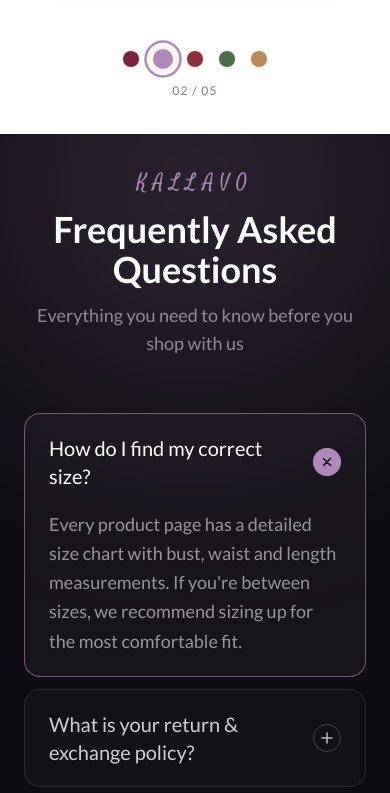
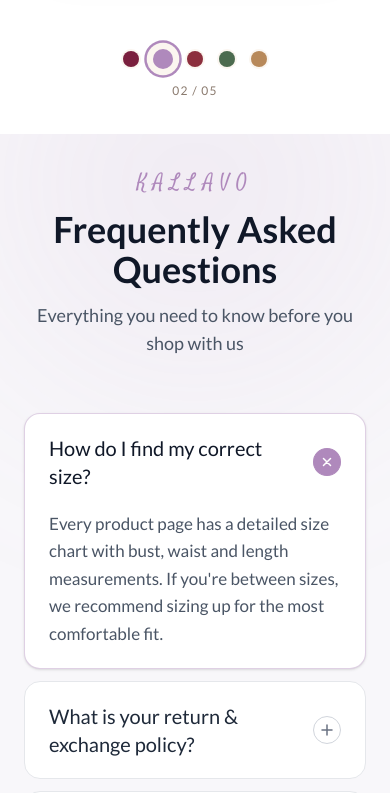
Before and after one commit to varunmathur19/kallavo, a Next.js app: page / in a window 390 px wide. Shown: the part 5780-6573 px from the top of the page. Built offline with nearby package versions, Linux system fonts and the light colour scheme.

Commit message:
new arrival

```diff
--- /dev/null
+++ b/app/about/page.jsx
@@ -0,0 +1,13 @@
+import react from "react";
+import Header from "@/component/home/Header";
+import Footer from "@/component/home/Footer";
+export default function page() {
+    return (
+<>
+
+<Header/>
+
+<Footer/>
+</>
+    )
+}
--- a/component/home/Faq.jsx
+++ b/component/home/Faq.jsx
@@ -8,6 +8,7 @@ const lato = Lato({
   subsets: ["latin"],
   weight: ["400", "700"],
 });
+
 const satisfy = Satisfy({
   subsets: ["latin"],
   weight: "400",
@@ -40,32 +41,29 @@ export default function Faq() {
   const [open, setOpen] = useState(0);
 
   return (
-    <section className={`${lato.className} relative w-full bg-[#0f0d12] py-[35px] md:py-[70px] px-6 overflow-hidden`}>
+    <section className={`${lato.className} relative w-full bg-[#f8f7fa] py-[35px] md:py-[70px] px-6 overflow-hidden`}>
 
-      <div className="pointer-events-none absolute -top-40 left-1/2 -translate-x-1/2 h-[420px] w-[420px] rounded-full bg-[#af89bc]/20 blur-[120px]" />
+      {/* Soft accent glow */}
+      <div className="pointer-events-none absolute -top-40 left-1/2 -translate-x-1/2 h-[420px] w-[420px] rounded-full bg-[#af89bc]/10 blur-[120px]" />
 
       <div className="relative max-w-3xl mx-auto">
 
         <div className="text-center mb-14">
-
-       <span className={`${satisfy.className} text-xl tracking-[0.3em] uppercase text-[#af89bc]`}>
-  Kallavo
-</span>
-          <h2 className="mt-3 text-4xl md:text-5xl text-white font-bold">
+          <span className={`${satisfy.className} text-xl tracking-[0.3em] uppercase text-[#af89bc]`}>
+            Kallavo
+          </span>
+          <h2 className="mt-3 text-4xl md:text-5xl text-gray-900 font-bold">
             Frequently Asked Questions
           </h2>
 
-          <p className="mt-3 text-lg text-white/50">
+          <p className="mt-3 text-lg text-gray-600">
             Everything you need to know before you shop with us
           </p>
-
         </div>
-
 
         <div className="flex flex-col gap-3 cursor-pointer">
 
           {faqs.map((item, i) => {
-
             const isOpen = open === i;
 
             return (
@@ -73,39 +71,35 @@ export default function Faq() {
                 key={i}
                 className={`rounded-2xl border transition-colors duration-300 ${
                   isOpen
-                    ? "border-[#af89bc]/60 bg-[#af89bc]/[0.06]"
-                    : "border-white/10 bg-white/[0.02]"
+                    ? "border-[#af89bc]/40 bg-white shadow-sm"
+                    : "border-gray-200 bg-white"
                 }`}
               >
-
                 <button
                   onClick={() => setOpen(isOpen ? -1 : i)}
                   className="w-full flex items-center justify-between gap-4 px-6 py-5 text-left cursor-pointer"
                 >
-
                   <span
                     className={`text-xl md:text-2xl font-medium transition-colors ${
-                      isOpen ? "text-white" : "text-white/80"
+                      isOpen ? "text-gray-900" : "text-gray-800"
                     }`}
                   >
                     {item.q}
                   </span>
 
-
                   <span
                     className={`shrink-0 flex items-center justify-center h-7 w-7 rounded-full border transition-all duration-300 ${
                       isOpen
                         ? "border-[#af89bc] bg-[#af89bc] rotate-45"
-                        : "border-white/20"
+                        : "border-gray-300"
                     }`}
                   >
-
                     <svg
                       width="12"
                       height="12"
                       viewBox="0 0 12 12"
                       fill="none"
-                      className={isOpen ? "text-[#0f0d12]" : "text-white/70"}
+                      className={isOpen ? "text-white" : "text-gray-500"}
                     >
                       <path
                         d="M6 1V11M1 6H11"
@@ -114,11 +108,8 @@ export default function Faq() {
                         strokeLinecap="round"
                       />
                     </svg>
-
                   </span>
-
                 </button>
-
 
                 <div
                   className="grid transition-all duration-300 ease-in-out"
@@ -126,26 +117,19 @@ export default function Faq() {
                     gridTemplateRows: isOpen ? "1fr" : "0fr",
                   }}
                 >
-
                   <div className="overflow-hidden">
-
-                    <p className="px-6 pb-5 text-lg leading-relaxed text-white/55">
+                    <p className="px-6 pb-5 text-[17px] leading-relaxed text-gray-600">
                       {item.a}
                     </p>
-
                   </div>
-
                 </div>
-
               </div>
             );
-
           })}
 
         </div>
 
       </div>
-
     </section>
   );
 }
```
